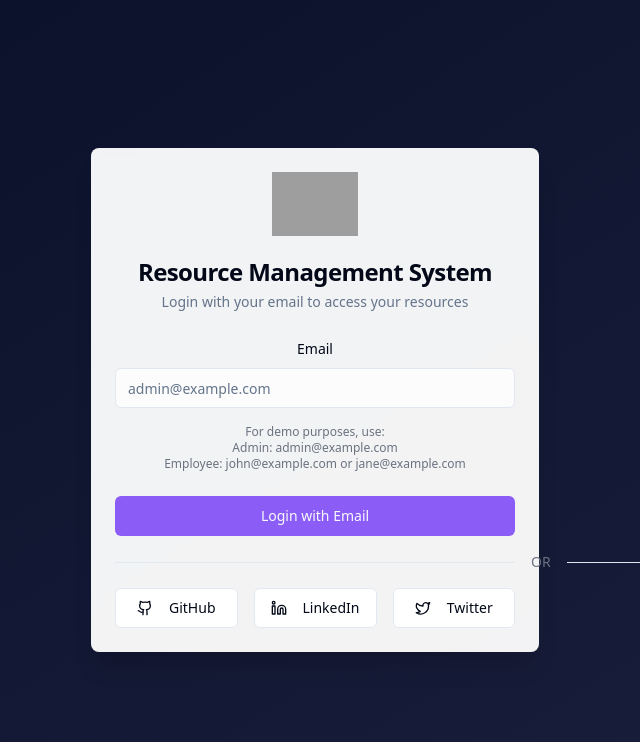
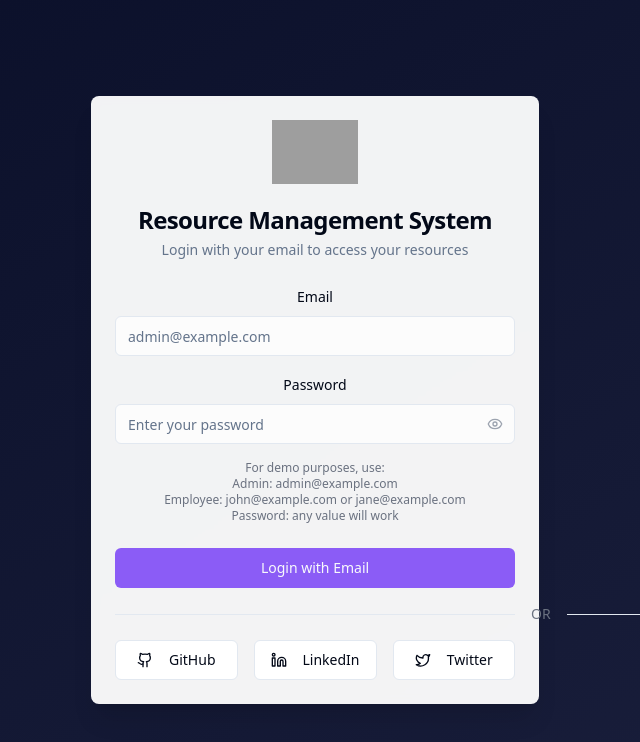
Before and after one commit to CharanAluri/resource-hub-commander, a React (Vite) app: page /login in a window 1280 px wide. Shown: the top 742 px of the page, without its empty margins (325-965 px from the left). Built offline with nearby package versions, Linux system fonts and the light colour scheme; grey boxes are pictures that could not be loaded.

Commit message:
Add password field
Adds a password field to the login form.

```diff
--- a/src/pages/Login.tsx
+++ b/src/pages/Login.tsx
@@ -8,13 +8,15 @@ import { Input } from '@/components/ui/input';
 import { Label } from '@/components/ui/label';
 import { useToast } from '@/hooks/use-toast';
 import { Separator } from "@/components/ui/separator";
-import { Github, Twitter, Linkedin } from 'lucide-react';
+import { Github, Twitter, Linkedin, Eye, EyeOff } from 'lucide-react';
 
 const Login = () => {
   const { login } = useApp();
   const { toast } = useToast();
   const navigate = useNavigate();
   const [email, setEmail] = useState('');
+  const [password, setPassword] = useState('');
+  const [showPassword, setShowPassword] = useState(false);
   const [loading, setLoading] = useState(false);
 
   const handleSubmit = (e: React.FormEvent) => {
@@ -25,6 +27,16 @@ const Login = () => {
       toast({
         title: "Error",
         description: "Please enter an email address",
+        variant: "destructive",
+      });
+      setLoading(false);
+      return;
+    }
+
+    if (!password.trim()) {
+      toast({
+        title: "Error",
+        description: "Please enter a password",
         variant: "destructive",
       });
       setLoading(false);
@@ -50,6 +62,10 @@ const Login = () => {
       title: "Social Login",
       description: `${provider} login not implemented in this demo. Please use email login.`,
     });
+  };
+
+  const togglePasswordVisibility = () => {
+    setShowPassword(!showPassword);
   };
 
   return (
@@ -86,12 +102,38 @@ const Login = () => {
               />
             </div>
             <div className="space-y-2">
+              <Label htmlFor="password">Password</Label>
+              <div className="relative">
+                <Input
+                  id="password"
+                  type={showPassword ? "text" : "password"}
+                  placeholder="Enter your password"
+                  value={password}
+                  onChange={(e) => setPassword(e.target.value)}
+                  className="bg-white/80 pr-10"
+                />
+                <button
+                  type="button"
+                  onClick={togglePasswordVisibility}
+                  className="absolute inset-y-0 right-0 pr-3 flex items-center text-gray-400 hover:text-gray-600"
+                >
+                  {showPassword ? (
+                    <EyeOff className="h-4 w-4" />
+                  ) : (
+                    <Eye className="h-4 w-4" />
+                  )}
+                </button>
+              </div>
+            </div>
+            <div className="space-y-2">
               <p className="text-xs text-gray-500">
                 For demo purposes, use:
                 <br />
                 Admin: admin@example.com
                 <br />
                 Employee: john@example.com or jane@example.com
+                <br />
+                Password: any value will work
               </p>
             </div>
           </CardContent>
```
